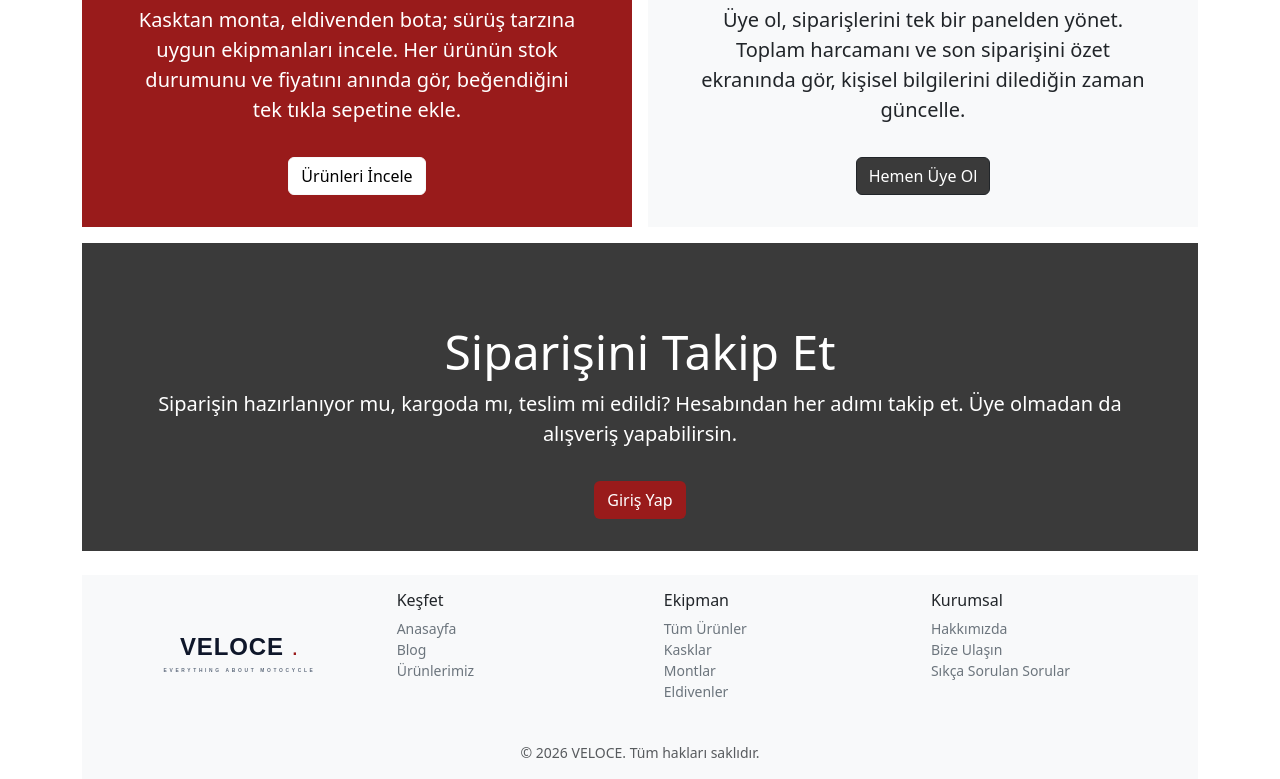
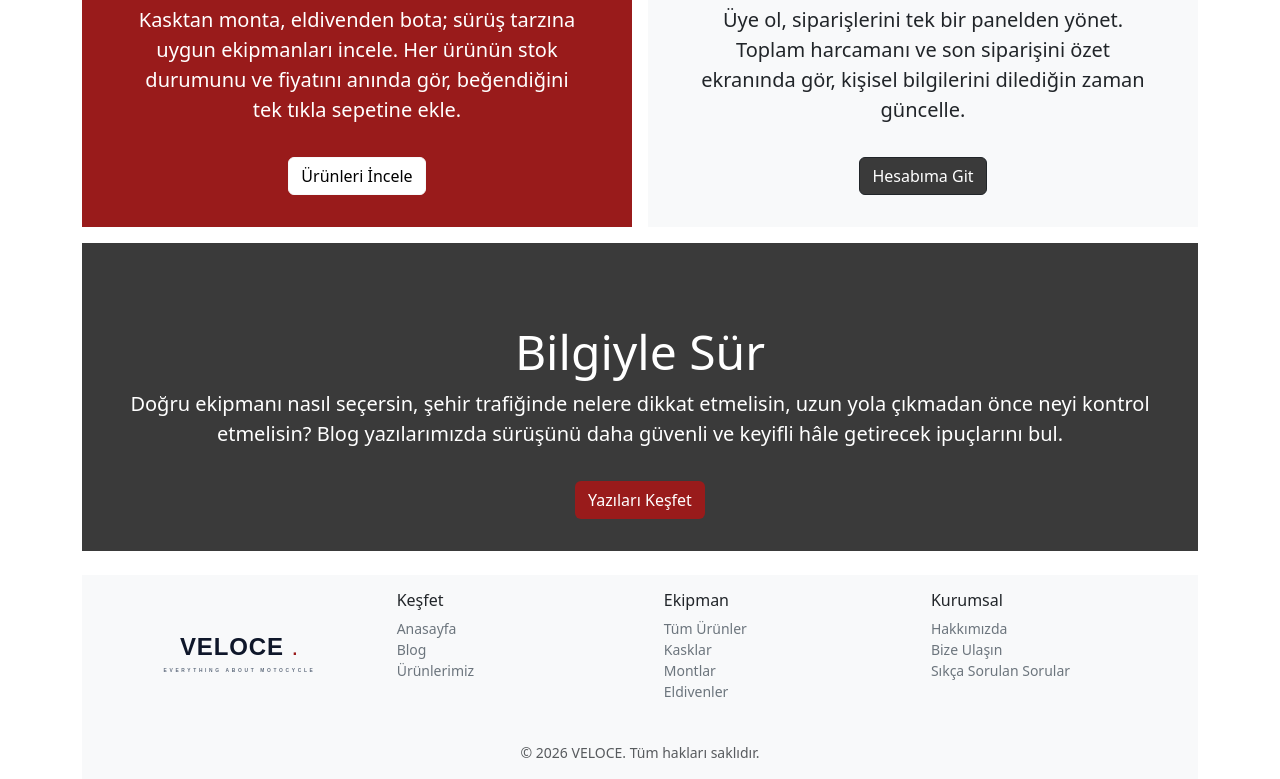
Before and after one commit to berkeozbulut/Veloce, a Vue app in the folder frontend/: page / in a window 1280 px wide. Shown: the part 851-1630 px from the top of the page. Built offline with nearby package versions, Linux system fonts and the light colour scheme; sample sign-in values are in the browser's storage.

Commit message:
fix: ana sayfa butonları giriş durumuna göre, sipariş sonrası yönlendirme ve blog kartı (Home.vue biçimlendirildi)

```diff
--- a/frontend/src/views/Checkout.vue
+++ b/frontend/src/views/Checkout.vue
@@ -221,6 +221,7 @@ export default {
                 const data = await res.json();
                 showAlert(data.message);
                 this.sepet.splice(0);
+                this.$router.push(sessionStorage.getItem("isLoggedIn") === "true" ? "/user" : "/");
             }
             catch (e) {
                 showAlert(e.message, "danger");
--- a/frontend/src/views/Home.vue
+++ b/frontend/src/views/Home.vue
@@ -13,18 +13,23 @@
                 <div class="bg-veloce pt-3 px-3 pt-md-5 px-md-5 text-center overflow-hidden">
                     <div class="my-3 py-3">
                         <h2 class="display-5">Ekipmanını Seç</h2>
-            <p class="lead">Kasktan monta, eldivenden bota; sürüş tarzına uygun ekipmanları incele. Her ürünün stok
+                        <p class="lead">Kasktan monta, eldivenden bota; sürüş tarzına uygun ekipmanları incele. Her
+                            ürünün stok
                             durumunu ve fiyatını anında gör, beğendiğini tek tıkla sepetine ekle.</p>
-            <RouterLink to="/product" class="btn btn-light mt-3" data-bs-toggle="modal" data-bs-target="#registerModal"
-              style="background-color: white;">Ürünleri İncele</RouterLink>
+                        <RouterLink to="/product" class="btn btn-light mt-3" style="background-color: white;">Ürünleri
+                            İncele
+                        </RouterLink>
                     </div>
                 </div>
                 <div class="bg-body-tertiary pt-3 px-3 pt-md-5 px-md-5 text-center overflow-hidden ">
                     <div class="my-3 py-3">
                         <h2 class="display-5">Hesabını Oluştur</h2>
-            <p class="lead">Üye ol, siparişlerini tek bir panelden yönet. Toplam harcamanı ve son siparişini özet
+                        <p class="lead">Üye ol, siparişlerini tek bir panelden yönet. Toplam harcamanı ve son siparişini
+                            özet
                             ekranında gör, kişisel bilgilerini dilediğin zaman güncelle.</p>
-            <button class="btn btn-dark mt-3" data-bs-toggle="modal" data-bs-target="#registerModal"
+                        <RouterLink v-if="isLoggedIn" :to="role === '1' ? '/admin' : '/user'" class="btn btn-dark mt-3"
+                            style="background-color: #3a3a3a;">Hesabıma Git</RouterLink>
+                        <button v-else class="btn btn-dark mt-3" data-bs-toggle="modal" data-bs-target="#registerModal"
                             style="background-color: #3a3a3a;">Hemen Üye
                             Ol</button>
                     </div>
@@ -34,10 +39,12 @@
             <div class=" d-md-flex flex-md-equal gap-3 my-md-3 px-0">
                 <div class=" ddd  pt-3 px-3 pt-md-5 px-md-5 text-center overflow-hidden">
                     <div class="my-3 py-3">
-            <h2 class="display-5">Siparişini Takip Et</h2>
-            <p class="lead">Siparişin hazırlanıyor mu, kargoda mı, teslim mi edildi? Hesabından her adımı takip et.
-              Üye olmadan da alışveriş yapabilirsin.</p>
-            <button class="btn mt-3" data-bs-toggle="modal" data-bs-target="#loginModal" style="background-color: #991b1b; color: white;">Giriş Yap</button>
+                        <h2 class="display-5">Bilgiyle Sür</h2>
+                        <p class="lead">Doğru ekipmanı nasıl seçersin, şehir trafiğinde nelere dikkat etmelisin, uzun
+                            yola çıkmadan önce neyi kontrol etmelisin? Blog yazılarımızda sürüşünü daha güvenli ve
+                            keyifli hâle getirecek ipuçlarını bul.</p>
+                        <RouterLink to="/blog" class="btn mt-3" style="background-color: #991b1b; color: white;">
+                            Yazıları Keşfet</RouterLink>
                     </div>
                 </div>
             </div>
@@ -51,7 +58,8 @@ export default {
     data() {
 
         return {
-
+            isLoggedIn: sessionStorage.getItem("isLoggedIn") === "true",
+            role: sessionStorage.getItem("role"),
 
 
         };
```
Lines whose indentation alone changed are shown as unchanged.
